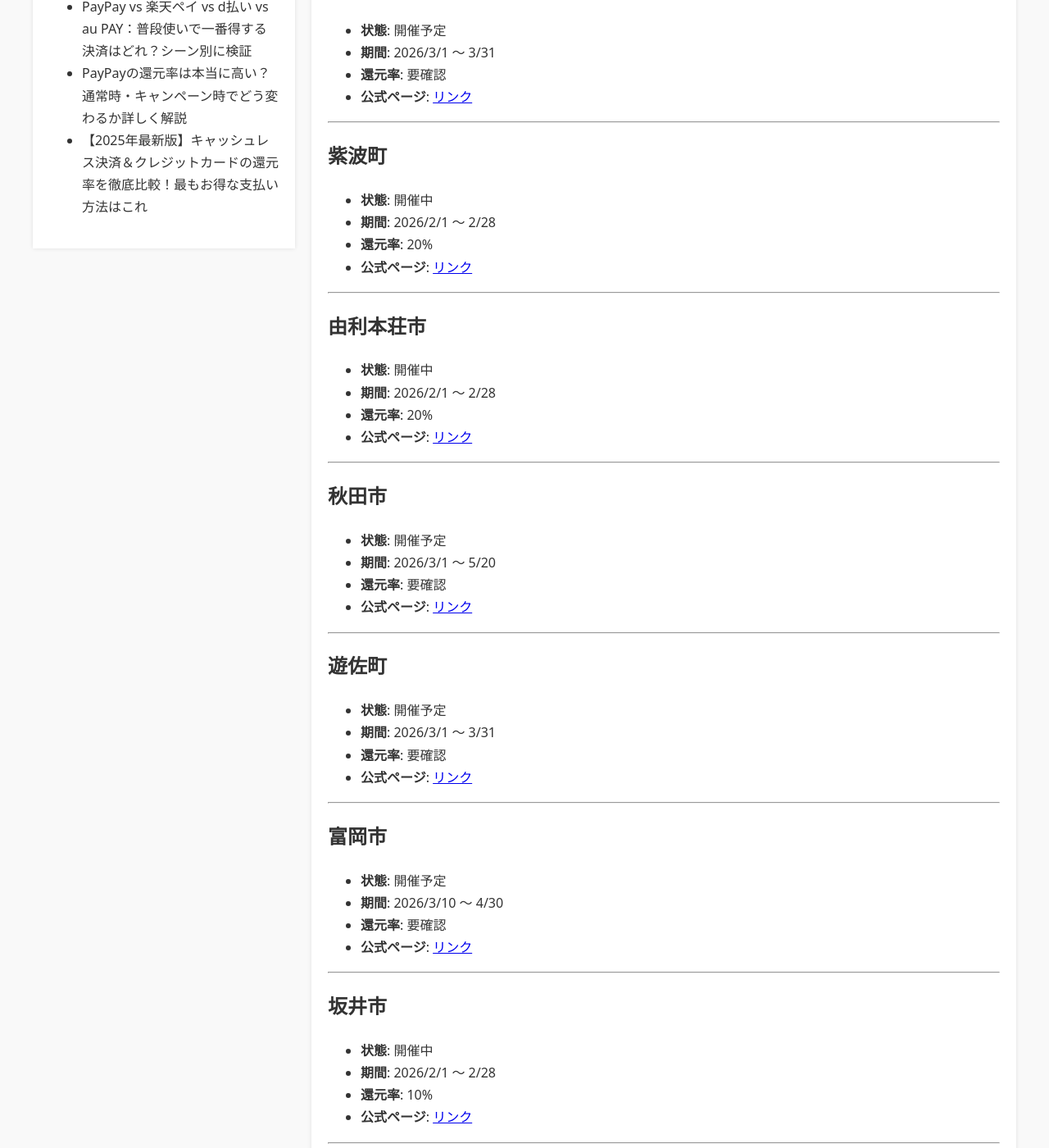
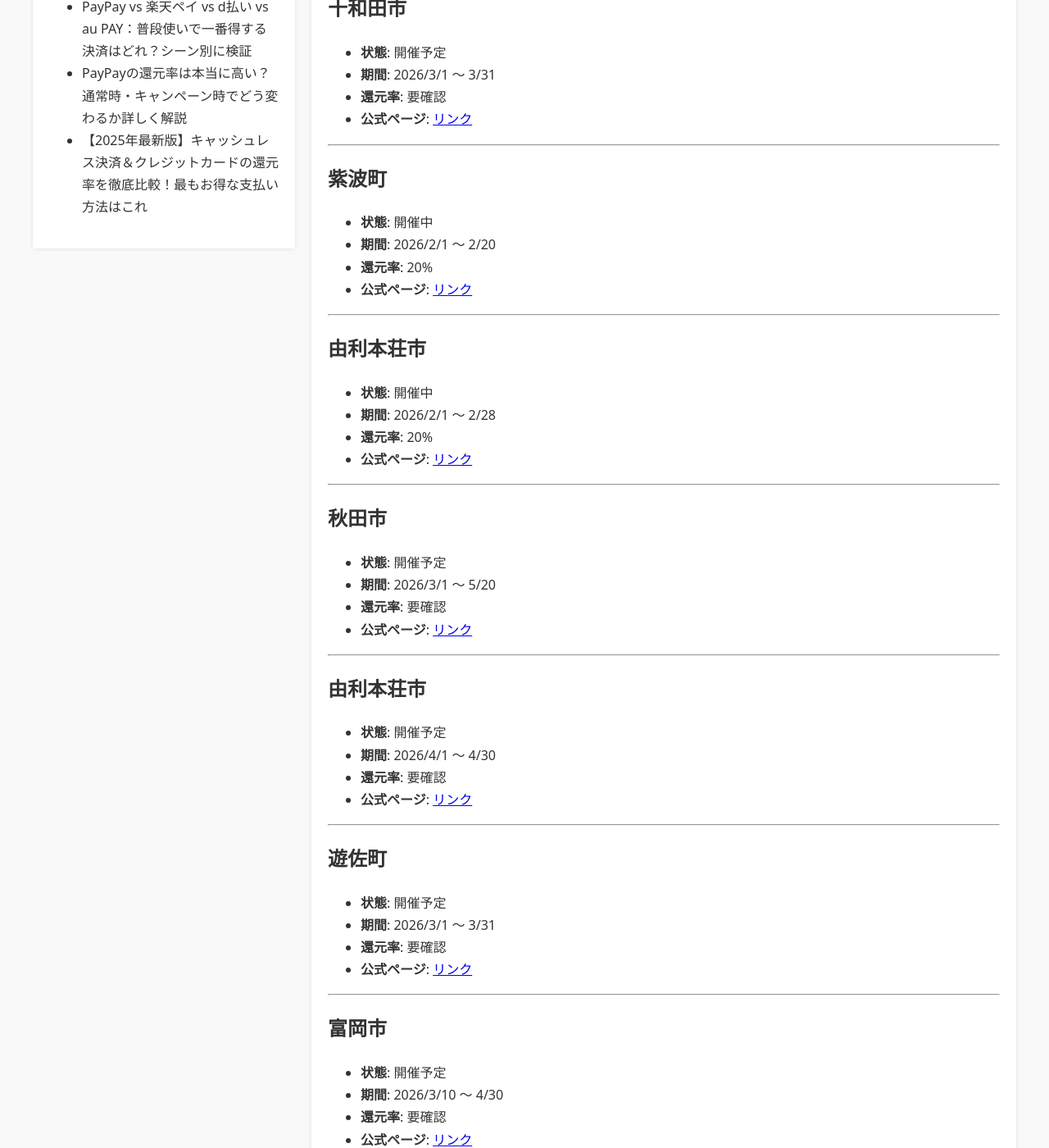
Before and after one commit to bujutu/bujutu.github.io, a Jekyll site: the page built from _posts/2025-12-10-paypay-campaigns.md, in a window 1280 px wide and 1400 px high, scrolled down 982 px. Shown: the whole window at 82% size. Built offline with Jekyll 4.4.1, drawn with Linux system fonts in a browser that asks for light colours; some of the changed text lies outside the part shown.

Commit message:
Auto-update PayPay campaigns

```diff
--- a/_posts/2025-12-10-paypay-campaigns.md
+++ b/_posts/2025-12-10-paypay-campaigns.md
@@ -38,7 +38,7 @@ PayPay × 自治体 の還元キャンペーン情報を自動収集し、一覧
 ## 紫波町
 
 - **状態**: 開催中
-- **期間**: 2026/2/1 〜 2/28
+- **期間**: 2026/2/1 〜 2/20
 - **還元率**: 20%
 - **公式ページ**: [リンク](https://paypay.ne.jp/event/iwate-shiwa-town-20260201/)
 
@@ -59,6 +59,15 @@ PayPay × 自治体 の還元キャンペーン情報を自動収集し、一覧
 - **期間**: 2026/3/1 〜 5/20
 - **還元率**: 要確認
 - **公式ページ**: [リンク](https://paypay.ne.jp/notice/20260130/cp-jichitai/)
+
+---
+
+## 由利本荘市
+
+- **状態**: 開催予定
+- **期間**: 2026/4/1 〜 4/30
+- **還元率**: 要確認
+- **公式ページ**: [リンク](https://paypay.ne.jp/notice/20260213/cp-jichitai/)
 
 ---
 
```
Also changed, not shown: other parts of _posts/2025-12-10-paypay-campaigns.md (+1 -1 lines).
